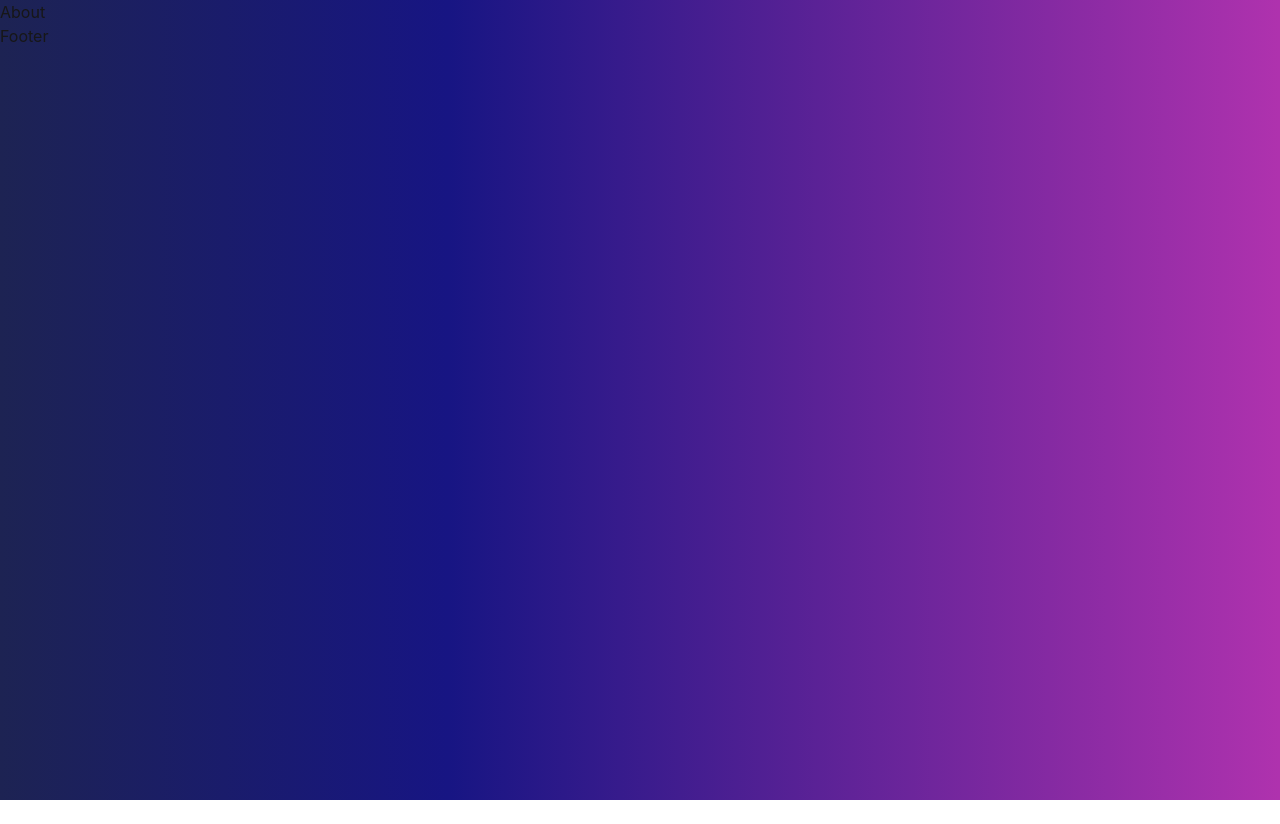
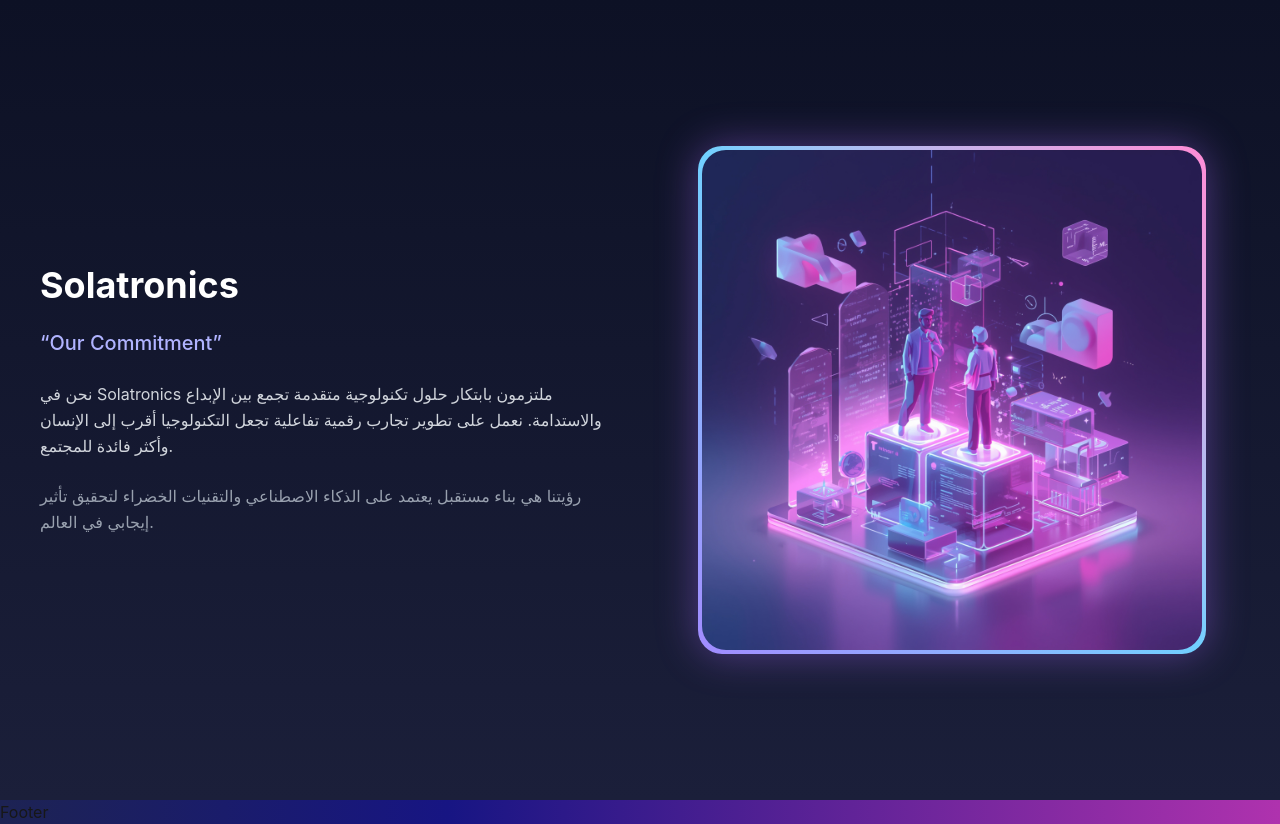
Before and after one commit to SaraAlsukary/Digibits, a Next.js app: page /about in a window 1280 px wide. Before the commit the page ends 800 px from the top, so only its background shows below. Built offline with nearby package versions, Linux system fonts and the light colour scheme.

Commit message:
about us

```diff
--- a/src/app/about/page.tsx
+++ b/src/app/about/page.tsx
@@ -1,9 +1,60 @@
-import React from 'react'
+"use client";
 
-const About = () => {
-    return (
-        <div>About</div>
-    )
+// import { FaUserFriends, FaHandshake, FaFlag, FaHeart } from "react-icons/fa";
+import Image from "next/image";
+
+export default function AboutPage() {
+  return (
+    <div className="min-h-screen bg-gradient-to-b from-[#0d1125] to-[#1b1f3a] text-white flex items-center justify-center px-10 py-20">
+      <div className="max-w-7xl w-full grid grid-cols-1 md:grid-cols-2 gap-12 items-center">
+
+        {/* النصوص على اليسار */}
+        <div className="space-y-6">
+          <h2 className="text-4xl font-bold text-white">
+            Solatronics
+          </h2>
+          <h3 className="text-xl text-[#b0b3ff] font-medium">
+            “Our Commitment”
+          </h3>
+          <p className="text-gray-300 leading-relaxed">
+            نحن في Solatronics ملتزمون بابتكار حلول تكنولوجية متقدمة تجمع بين الإبداع والاستدامة.
+            نعمل على تطوير تجارب رقمية تفاعلية تجعل التكنولوجيا أقرب إلى الإنسان وأكثر فائدة للمجتمع.
+          </p>
+          <p className="text-gray-400 leading-relaxed">
+            رؤيتنا هي بناء مستقبل يعتمد على الذكاء الاصطناعي والتقنيات الخضراء لتحقيق تأثير إيجابي في العالم.
+          </p>
+
+          {/* الأيقونات */}
+          {/* <div className="flex gap-8 pt-6">
+            {[
+              { Icon: FaUserFriends, label: "فريقنا", color: "#a18bff" },
+              { Icon: FaHandshake, label: "شراكاتنا", color: "#70d0ff" },
+              { Icon: FaFlag, label: "رؤيتنا", color: "#ff8bd6" },
+              { Icon: FaHeart, label: "قيمنا", color: "#ff6fb0" },
+            ].map(({ Icon, label, color }, index) => (
+              <div key={index} className="flex flex-col items-center space-y-2">
+                <Icon size={28} style={{ color }} />
+                <p className="text-sm">{label}</p>
+              </div>
+            ))}
+          </div> */}
+        </div>
+
+        {/* الصورة على اليمين */}
+        <div className="flex justify-center relative">
+          <div className="bg-gradient-to-tr from-[#a18bff] via-[#70d0ff] to-[#ff8bd6] rounded-3xl p-1 shadow-[0_0_40px_rgba(173,110,255,0.4)]">
+            <div className="bg-[#0d1125] rounded-3xl overflow-hidden">
+              <Image
+                src="/about.jpg"
+                alt="Solatronics Illustration"
+                width={500}
+                height={500}
+                className="object-cover"
+              />
+            </div>
+          </div>
+        </div>
+      </div>
+    </div>
+  );
 }
-
-export default About
--- a/src/app/globals.css
+++ b/src/app/globals.css
@@ -68,4 +68,16 @@
   background: var(--gradient-background);
   color: var(--foreground);
   font-family: var(--font);
+  animation: gradientShift 10s ease infinite;
 }
+ /* body {
+  background: linear-gradient(135deg, #1b0a44, #3a2a7a, #ff6b81);
+  background-size: 200% 200%;
+  animation: gradientShift 10s ease infinite;
+} */
+
+@keyframes gradientShift {
+  0% { background-position: 0% 50%; }
+  50% { background-position: 100% 50%; }
+  100% { background-position: 0% 50%; }
+}
```
Also changed, not shown: public/about.jpg (added), 1 other file (tests, documents, lock files or other folders).
